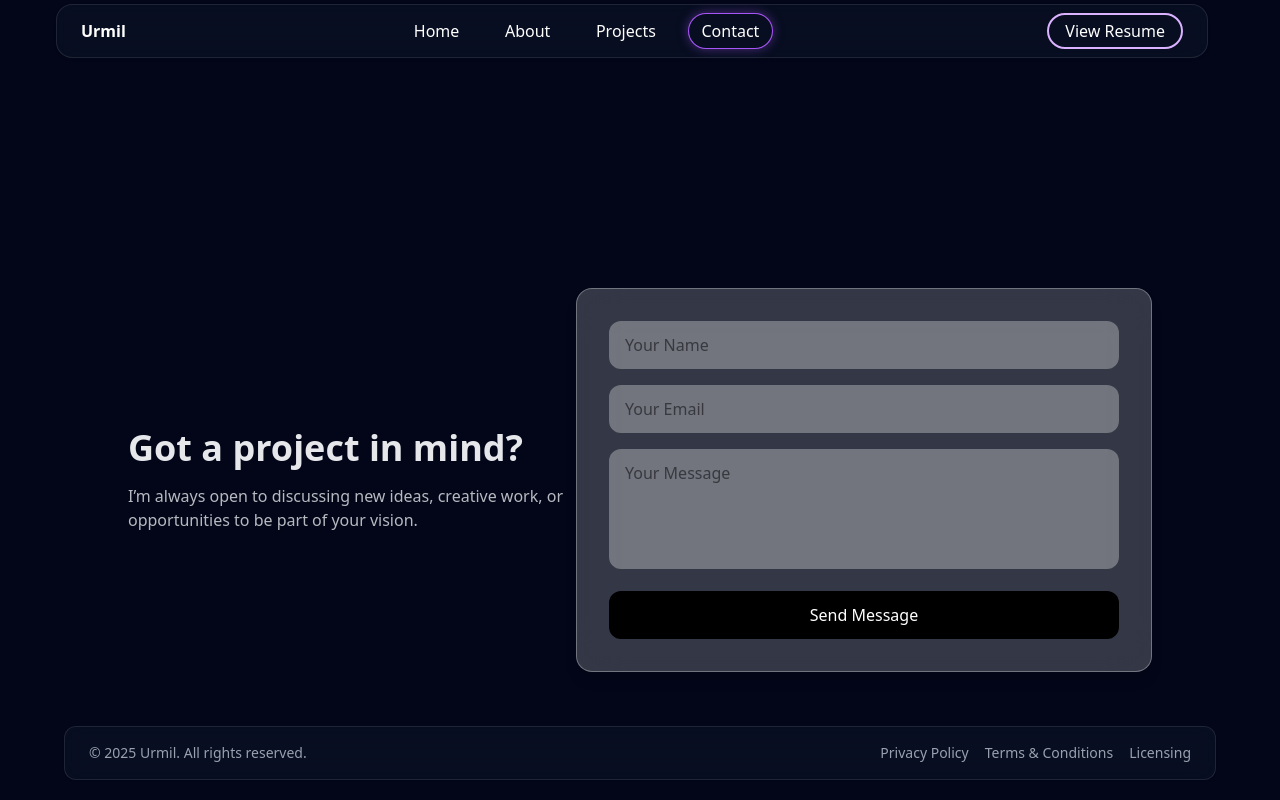
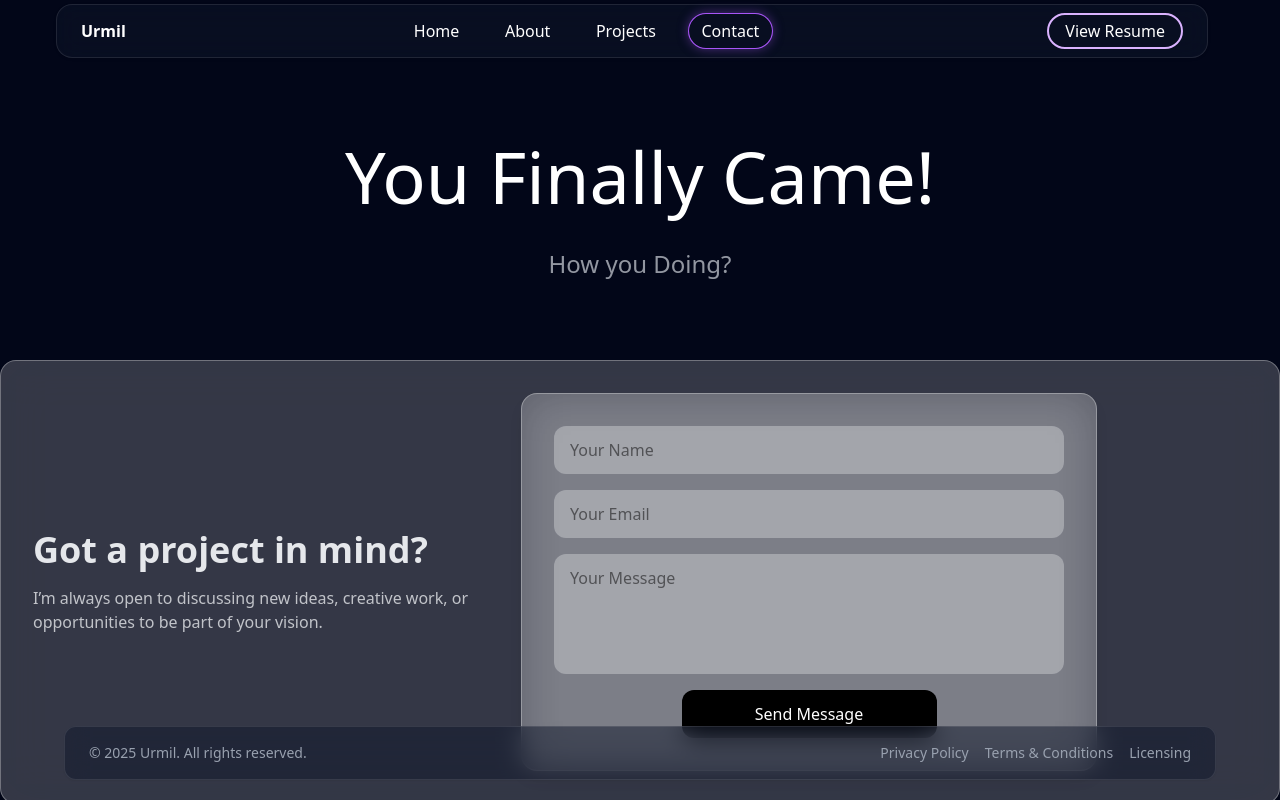
Before and after one commit to devurmil/react-portfolio, a React (Vite) app: page /contact in a window 1280 px wide. Built offline with nearby package versions, Linux system fonts and the light colour scheme.

Commit message:
feat: Add animated text and social links to the contact page, and refactor contact form layout.

```diff
--- a/package.json
+++ b/package.json
@@ -18,6 +18,7 @@
     "express": "^5.2.1",
     "framer-motion": "^12.23.26",
     "googleapis": "^169.0.0",
+    "lucide-react": "^0.561.0",
     "motion": "^12.23.26",
     "react": "^19.2.0",
     "react-dom": "^19.2.0",
--- /dev/null
+++ b/src/components/Contact/AnimatedText.jsx
@@ -0,0 +1,31 @@
+import { motion } from "framer-motion";
+
+export default function AppleBootText({ text }) {
+  return (
+    <motion.div
+      initial={{
+        opacity: 0,
+        filter: "blur(12px)",
+        maskImage:
+          "linear-gradient(90deg, transparent 0%, black 50%, transparent 100%)",
+        WebkitMaskImage:
+          "linear-gradient(90deg, transparent 0%, black 50%, transparent 100%)",
+      }}
+      animate={{
+        opacity: 1,
+        filter: "blur(0px)",
+        maskImage:
+          "linear-gradient(90deg, black 0%, black 100%)",
+        WebkitMaskImage:
+          "linear-gradient(90deg, black 0%, black 100%)",
+      }}
+      transition={{
+        duration: 1.8,
+        ease: [0.16, 1, 0.3, 1], // Apple-like easing
+      }}
+      className="text-4xl md:text-5xl font-semibold mx-auto mb-6 left-1/2 text-white text-center"
+    >
+      {text}
+    </motion.div>
+  );
+}
--- a/src/components/Contact/ContactGlass.jsx
+++ b/src/components/Contact/ContactGlass.jsx
@@ -73,13 +73,18 @@ export default function ContactGlass() {
     }
 
     return (
-        <section className="min-h-screen flex items-center justify-center px-4">
+        <>
+        <section className="flex items-center justify-center mt-20">
+          {/* Container for Left and Right */}
+          <div className="bg-white/20 backdrop-blur-xl border border-white/30 shadow-lg rounded-2xl p-8 flex flex-col md:flex-row items-center md:items-start gap-10 w-full max-w-7xl">
+
           {/* Left Text */}
           <motion.div
             initial={{ opacity: 0, x: -40}}
             whileInView={{ opacity: 1, x: 0}}
             transition={{ duration: 0.6 }}
             viewport={{ once: true }}
+            className="my-auto items-center"
           >
             <h2 className="text-4xl text-gray-200 font-semibold mb-4">
                 Got a project in mind?
@@ -99,7 +104,7 @@ export default function ContactGlass() {
             className="w-full max-w-xl rounded-2xl bg-white/20 backdrop-blur-xl
                         border border-white/30 shadow-lg p-8"
           >
-            <form onSubmit={handleSubmit} className="space-y-4">
+            <form onSubmit={handleSubmit} className="space-y-4 flex flex-col items-center">
                 <input
                     name="name"
                     value={form.name}
@@ -138,12 +143,13 @@ export default function ContactGlass() {
                     whileHover={{ y: -2 }}
                     whileTap={{ scale: 0.97 }}
                     disabled={loading}
-                    className="w-full rounded-xl bg-black text-white py-3 font-medium"
+                    className="w-1/2 rounded-xl bg-black text-white py-3 font-medium"
                 >
                     {loading ? "Sending..." : "Send Message"}
                 </motion.button>
             </form>
           </motion.div>
+          </div>
 
           {/* Notifications */}
           <AnimatePresence>
@@ -156,5 +162,6 @@ export default function ContactGlass() {
             )}
           </AnimatePresence>
         </section>
+        </>
     );
 }
--- /dev/null
+++ b/src/components/Contact/Contactsocials.jsx
@@ -0,0 +1,61 @@
+import { motion } from 'framer-motion'
+import { Github, Linkedin, Instagram, Mail, MessageCircle } from 'lucide-react'
+
+export default function ContactSocials() {
+    const socials = [
+        {
+            name: "Github",
+            href: "https://github.com/devurmil",
+            icon: <Github size={36} />
+        },
+        {
+            name: "Linkedin",
+            href: "https://linkedin.com/in/urmil-ramani-3a2236326",
+            icon: <Linkedin size={36} />
+        },
+        {
+            name: "Instagram",
+            href: "https://instagram.com/mr_ramani_108/",
+            icon: <Instagram size={36} />
+        },
+        {
+            name: "Mail",
+            href: "mailto:urmilramani124@gmail.com",
+            icon: <Mail size={36} />
+        },
+        {
+            name: "Whatsapp",
+            href: "https://wa.me/919106589320",
+            icon: <MessageCircle size={36} />
+        }
+    ];
+
+    return (
+        <motion.div
+            initial={{ opacity: 0, y: 30 }}
+            whileInView={{ opacity: 1, y: 0 }}
+            transition={{ duration: 0.6 }}
+            className="mt-8 mb-18 flex flex-col items-center gap-6"
+        >
+            <p className="text-gray-300 opacity-80 text-lg">
+                Or connect with me here
+            </p>
+
+            <div className="flex max-w-xl sm:max-w-2xl md:max-w-3xl lg:max-w-4xl gap-8">
+                {socials.map((item) => (
+                    <a
+                        key={item.name}
+                        href={item.href}
+                        target="_blank"
+                        rel="noopener noreferrer"
+                        className="text-gray-300 hover:text-white transition transform hover:-translate-y-1"
+                        aria-label={item.name}
+                    >
+                        {item.icon}
+                    </a>
+                ))}
+            </div>
+        </motion.div>
+    )
+
+}
--- a/src/pages/Contact.jsx
+++ b/src/pages/Contact.jsx
@@ -1,11 +1,26 @@
 import Pagewrapper from '../helper/Pagewrapper'
 import ContactGlass from '../components/Contact/ContactGlass'
+import BlurText from "../styles/BlurText";
+import ContactSocials from '../components/Contact/Contactsocials'
 
 function Contact() {
   return (
     <>
     <Pagewrapper>
+      <section className="pt-15">
+      <BlurText
+            text="You Finally Came!"
+            delay={150}
+            animateBy="words"
+            direction="top"
+            className="text-7xl text-white justify-center"
+          />
+        <div className="text-center">
+          <p className="mt-9 text-2xl opacity-70 text-gray-300">How you Doing?</p>
+        </div>
+      </section>
       <ContactGlass />
+      <ContactSocials />
     </Pagewrapper>
     </>
   )
--- /dev/null
+++ b/src/styles/BlurText.jsx
@@ -0,0 +1,103 @@
+import { motion } from 'motion/react';
+import { useEffect, useRef, useState, useMemo } from 'react';
+
+const buildKeyframes = (from, steps) => {
+  const keys = new Set([...Object.keys(from), ...steps.flatMap(s => Object.keys(s))]);
+
+  const keyframes = {};
+  keys.forEach(k => {
+    keyframes[k] = [from[k], ...steps.map(s => s[k])];
+  });
+  return keyframes;
+};
+
+const BlurText = ({
+  text = '',
+  delay = 200,
+  className = '',
+  animateBy = 'words',
+  direction = 'top',
+  threshold = 0.1,
+  rootMargin = '0px',
+  animationFrom,
+  animationTo,
+  easing = t => t,
+  onAnimationComplete,
+  stepDuration = 0.35
+}) => {
+  const elements = animateBy === 'words' ? text.split(' ') : text.split('');
+  const [inView, setInView] = useState(false);
+  const ref = useRef(null);
+
+  useEffect(() => {
+    if (!ref.current) return;
+    const observer = new IntersectionObserver(
+      ([entry]) => {
+        if (entry.isIntersecting) {
+          setInView(true);
+          observer.unobserve(ref.current);
+        }
+      },
+      { threshold, rootMargin }
+    );
+    observer.observe(ref.current);
+    return () => observer.disconnect();
+    // eslint-disable-next-line react-hooks/exhaustive-deps
+  }, [threshold, rootMargin]);
+
+  const defaultFrom = useMemo(
+    () =>
+      direction === 'top' ? { filter: 'blur(10px)', opacity: 0, y: -50 } : { filter: 'blur(10px)', opacity: 0, y: 50 },
+    [direction]
+  );
+
+  const defaultTo = useMemo(
+    () => [
+      {
+        filter: 'blur(5px)',
+        opacity: 0.5,
+        y: direction === 'top' ? 5 : -5
+      },
+      { filter: 'blur(0px)', opacity: 1, y: 0 }
+    ],
+    [direction]
+  );
+
+  const fromSnapshot = animationFrom ?? defaultFrom;
+  const toSnapshots = animationTo ?? defaultTo;
+
+  const stepCount = toSnapshots.length + 1;
+  const totalDuration = stepDuration * (stepCount - 1);
+  const times = Array.from({ length: stepCount }, (_, i) => (stepCount === 1 ? 0 : i / (stepCount - 1)));
+
+  return (
+    <p ref={ref} className={className} style={{ display: 'flex', flexWrap: 'wrap' }}>
+      {elements.map((segment, index) => {
+        const animateKeyframes = buildKeyframes(fromSnapshot, toSnapshots);
+
+        const spanTransition = {
+          duration: totalDuration,
+          times,
+          delay: (index * delay) / 1000
+        };
+        spanTransition.ease = easing;
+
+        return (
+          <motion.span
+            className="inline-block will-change-[transform,filter,opacity]"
+            key={index}
+            initial={fromSnapshot}
+            animate={inView ? animateKeyframes : fromSnapshot}
+            transition={spanTransition}
+            onAnimationComplete={index === elements.length - 1 ? onAnimationComplete : undefined}
+          >
+            {segment === ' ' ? '\u00A0' : segment}
+            {animateBy === 'words' && index < elements.length - 1 && '\u00A0'}
+          </motion.span>
+        );
+      })}
+    </p>
+  );
+};
+
+export default BlurText;
```
Also changed, not shown: 1 other file (tests, documents, lock files or other folders).
